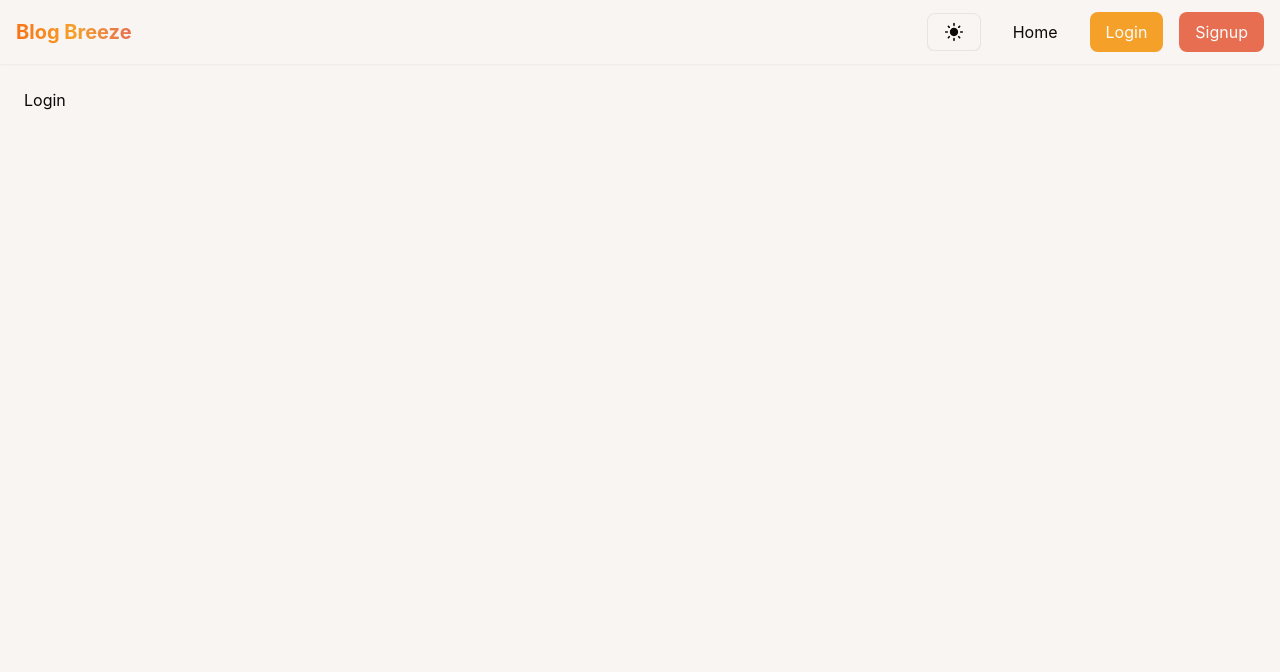
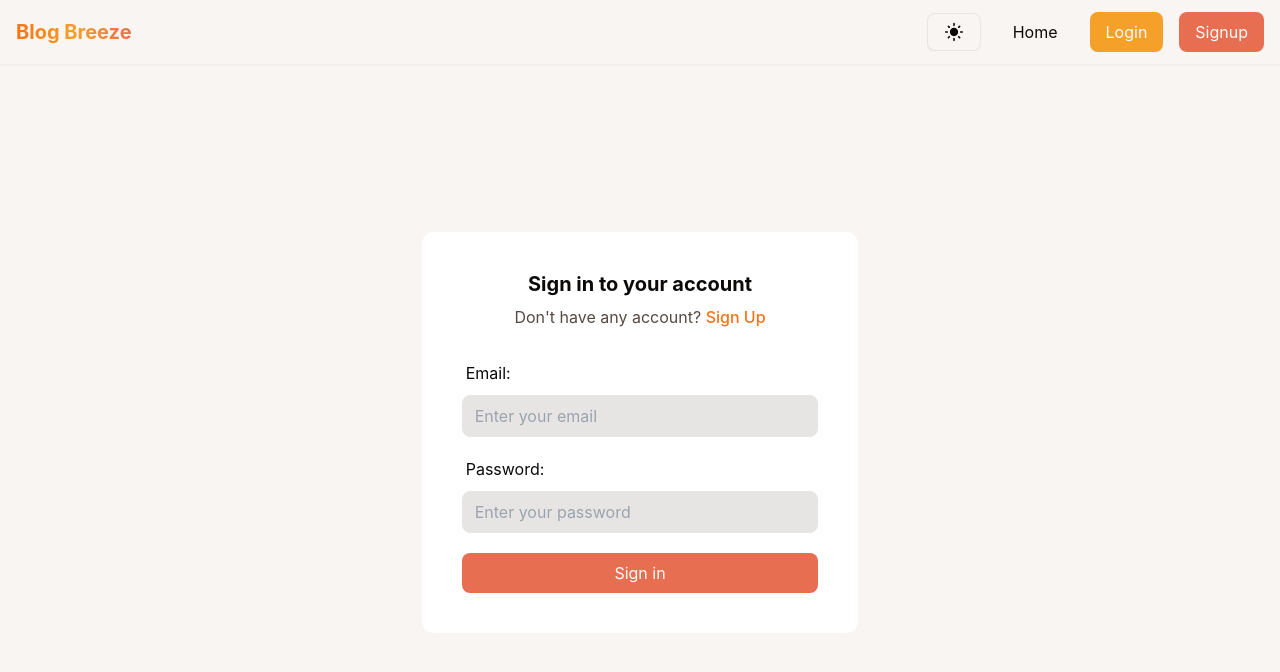
Before and after one commit to shubhamprakash681/blog-breeze, a React (Vite) app: page /login in a window 1280 px wide. Shown: the top 672 px of the page. Built offline with nearby package versions, Linux system fonts and the light colour scheme; no server answers.

Commit message:
Login component added to Login page. TODO: Implement Login functionality with form validation and error handling

```diff
--- a/src/components/auth/Login.tsx
+++ b/src/components/auth/Login.tsx
@@ -4,7 +4,7 @@ import { useAppDispatch } from "../../hooks/useStore";
 import { SubmitHandler, useForm } from "react-hook-form";
 import authService from "../../services/appwrite/auth";
 import { login } from "../../features/authSlice";
-import { Button, Input, Logo } from "../ui";
+import { Button, Input } from "../ui";
 
 type LoginFormInputs = {
   email: string;
@@ -15,7 +15,11 @@ const Login: React.FC = () => {
   const navigate = useNavigate();
   const dispatch = useAppDispatch();
 
-  const { register, handleSubmit } = useForm<LoginFormInputs>();
+  const {
+    register,
+    handleSubmit,
+    formState: { errors, isLoading },
+  } = useForm<LoginFormInputs>();
 
   const [errorMessage, setErrorMessage] = useState<string | null>(null);
 
@@ -39,19 +43,14 @@ const Login: React.FC = () => {
   };
 
   return (
-    <div className="flex items-center justify-center w-full">
+    <div className="flex items-center justify-center mx-auto">
       <div
-        className={`mx-auto w-full max-w-lg bg-gray-100 rounded-xl p-10 border border-black/10`}
+        className={`w-full max-w-lg bg-card text-cardForeground rounded-xl p-10`}
       >
-        <div className="mb-2 flex justify-center">
-          <span className="inline-block w-full max-w-[100px]">
-            <Logo width="100%" />
-          </span>
-        </div>
-        <h2 className="text-center text-2xl font-bold leading-tight">
+        <h2 className="text-center text-xl font-bold leading-tight">
           Sign in to your account
         </h2>
-        <p className="mt-2 text-center text-base text-black/60">
+        <p className="mt-2 text-center text-base text-mutedForeground">
           Don&apos;t have any account?&nbsp;
           <Link
             to="/signup"
@@ -62,8 +61,9 @@ const Login: React.FC = () => {
         </p>
 
         {errorMessage && (
-          <p className="text-red-600 mt-8 text-center">{errorMessage}</p>
+          <p className="text-destructive mt-8 text-center">{errorMessage}</p>
         )}
+
         <form onSubmit={handleSubmit(loginHandler)} className="mt-8">
           <div className="space-y-5">
             <Input
--- a/src/pages/auth/Login.tsx
+++ b/src/pages/auth/Login.tsx
@@ -1,10 +1,11 @@
 import React from "react";
 import { PageContainer } from "../../components/ui";
+import { Login as LoginCard } from "../../components";
 
 const Login: React.FC = () => {
   return (
-    <PageContainer>
-      <div>Login</div>
+    <PageContainer className="flex items-center">
+      <LoginCard />
     </PageContainer>
   );
 };
```
